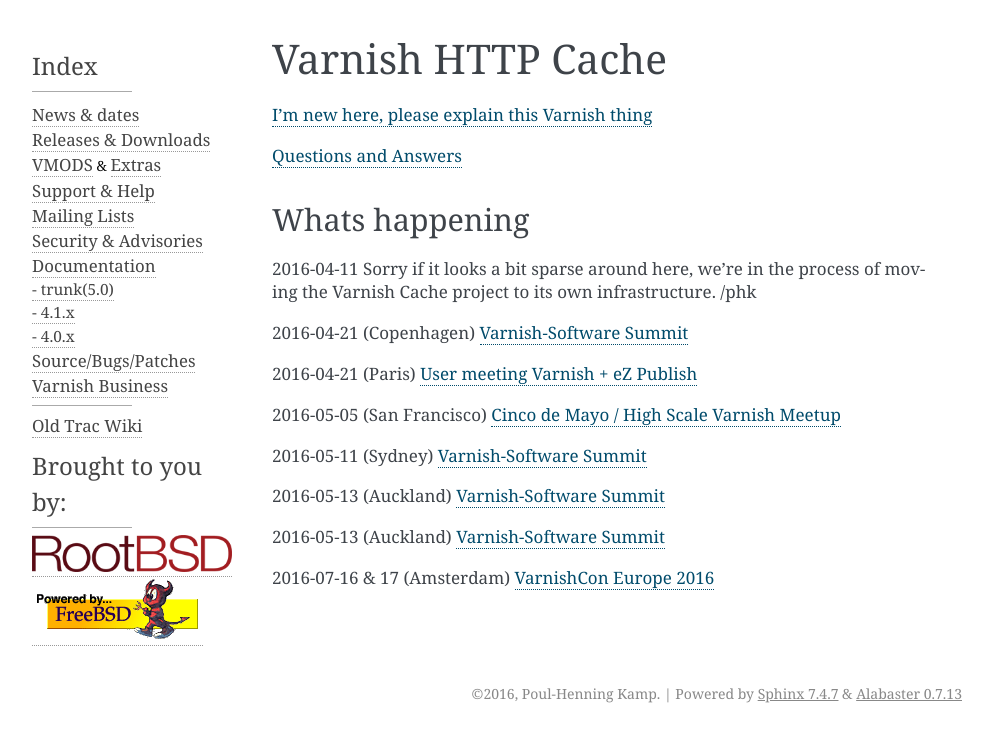
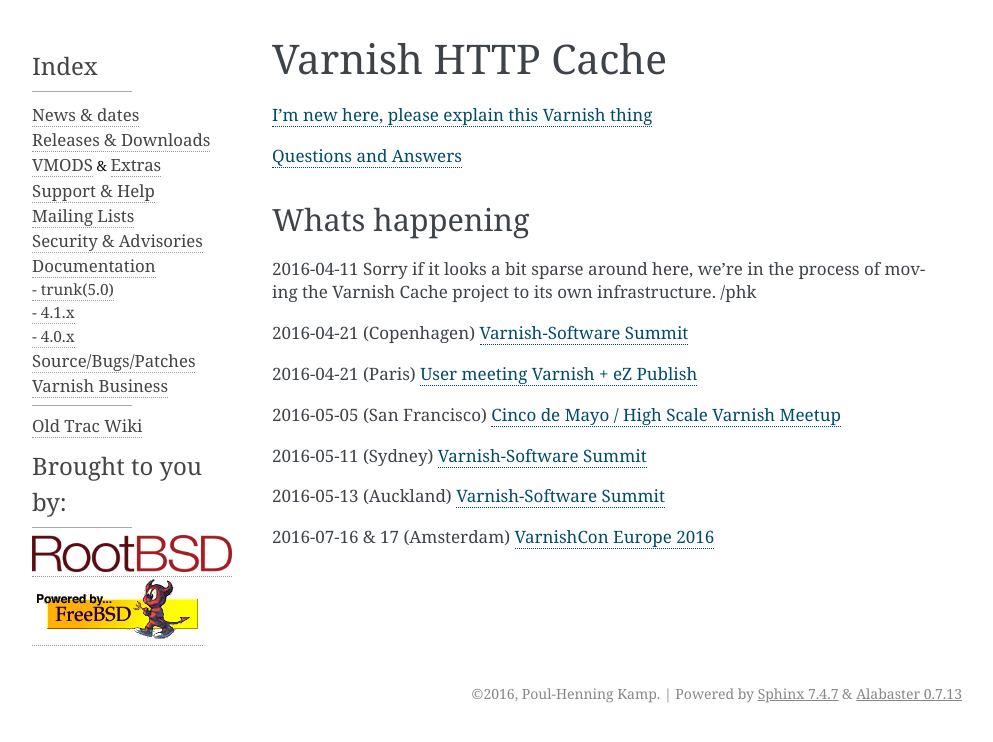
Before and after one commit to varnishcache/homepage, a Sphinx documentation site: the page built from R1/source/index.rst, in a window 1280 px wide. Shown: the top 742 px of the page, without its empty margins (148-1141 px from the left). Built offline with Sphinx 7.4.7, drawn with Linux system fonts in a browser that asks for light colours.

Commit message:
Only one summit in NZ

```diff
--- a/R1/source/index.rst
+++ b/R1/source/index.rst
@@ -26,9 +26,6 @@
 2016-05-13 (Auckland) `Varnish-Software Summit
 <http://info.varnish-software.com/nz-summit-2016>`_
 
-2016-05-13 (Auckland) `Varnish-Software Summit
-<http://info.varnish-software.com/nz-summit-2016>`_
-
 2016-07-16 & 17 (Amsterdam) `VarnishCon Europe 2016
 <http://varnishcon2016.eventbrite.com>`_
 
```
